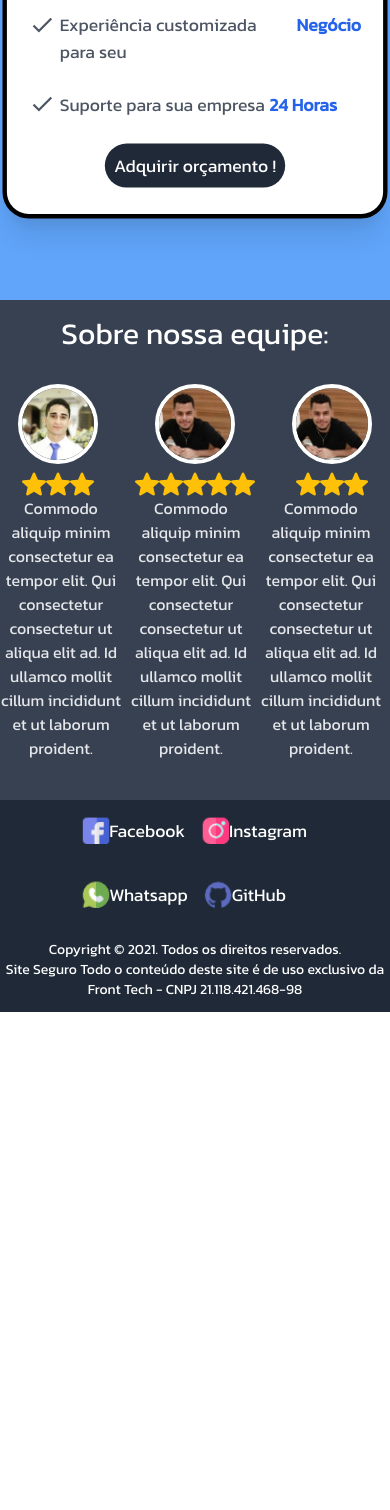
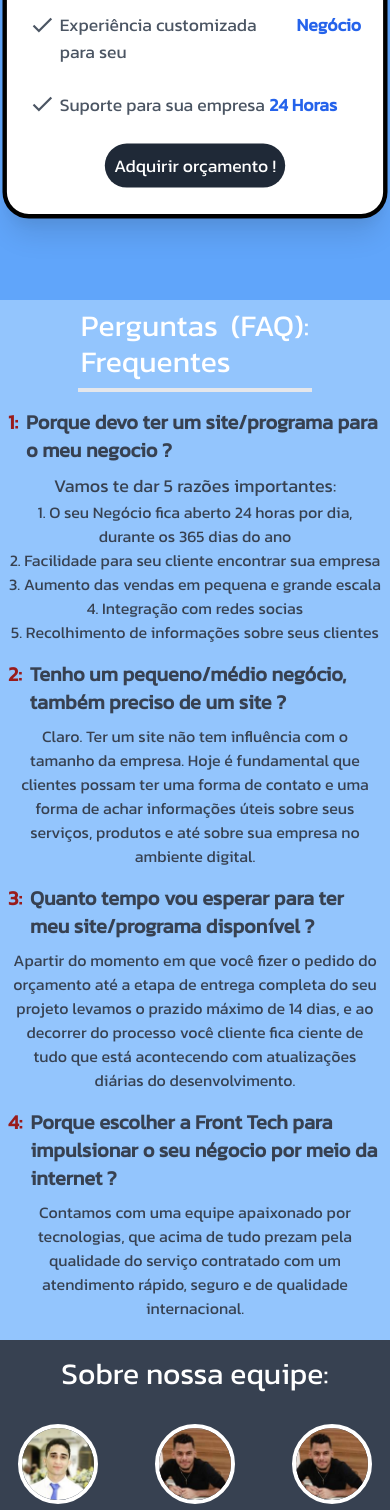
Before and after one commit to emanoel3578/portfolio-website, a Vue app: page / in a window 390 px wide. Shown: the part 3528-5038 px from the top of the page. Before the commit the page ends 4540 px from the top, so only its background shows below. Built offline with nearby package versions, Linux system fonts and the light colour scheme.

Commit message:
adicionado e finalizada  aba FAQ, tanto pc como mobile, sem futuras atualizações

```diff
--- a/src/App.vue
+++ b/src/App.vue
@@ -4,6 +4,7 @@
   <Servicos />
   <Projetos />
   <Planos />
+  <Faq />
   <Sobrenos />
   <Footer />
 </template>
@@ -16,6 +17,7 @@ import Projetos from './components/Projetos.vue'
 import Planos from './components/Planos.vue'
 import Sobrenos from './components/Sobrenos.vue'
 import Footer from './components/Footer.vue'
+import Faq from './components/Faq.vue'
 
 export default {
   name: 'App',
@@ -25,6 +27,7 @@ export default {
     Servicos,
     Projetos,
     Planos,
+    Faq,
     Sobrenos,
     Footer,
   }
--- /dev/null
+++ b/src/components/Faq.vue
@@ -0,0 +1,72 @@
+<template>
+    <div>
+        <div class="flex flex-col bg-blue-300 font-kanit">
+            <div class="flex w-3/5 justify-center mx-auto my-0 border-b-4 border-grey-200 mb-4">
+                <div class="flex p-2">
+                    <p class="text-3xl font-semibol font-kanit text-white">Perguntas Frequentes</p>
+                    <p class="text-white text-3xl font-semibol font-kanit text-white">(FAQ):</p>
+                </div>
+            </div>
+
+            <div class="md:w-4/5 mx-auto my-0 mb-5">
+                <div class="flex flex-col md:flex md:flex-row px-2 md:px-0 gap-4">
+                    <div class="flex flex-col w-full">
+                        <div class="flex justify-center">
+                            <p class="text-xl font-semibold text-red-800 pr-2">1:</p>
+                            <p class="text-xl font-semibold text-gray-700">Porque devo ter um site/programa para o meu negocio ?</p>
+                        </div>
+                        <div class="text-center pt-2">
+                            <p class="text-lg text-gray-700">Vamos te dar 5 razões importantes:</p>
+                            <div class="text-gray-700">
+                                <p class="">1. O seu Negócio fica aberto 24 horas por dia, durante os 365 dias do ano</p>
+                                <p class="">2. Facilidade para seu cliente encontrar sua empresa</p>
+                                <p class="">3. Aumento das vendas em pequena e grande escala</p>
+                                <p class="">4. Integração com redes socias</p>
+                                <p class="">5. Recolhimento de informações sobre seus clientes</p>
+                            </div>
+                            <p class=""></p>
+                        </div>
+                    </div>
+
+                    <div class="flex flex-col w-full">
+                        <div class="flex justify-center">
+                            <p class="text-xl font-semibold text-red-800 pr-2">2:</p>
+                            <p class="text-xl font-semibold text-gray-700">Tenho um pequeno/médio negócio, também preciso de um site ?</p>
+                        </div>
+                        <div class="text-center pt-2">
+                            <p class="text-gray-700">Claro. Ter um site não tem influência com o tamanho da empresa. Hoje é fundamental que clientes possam ter uma forma de contato e uma forma de achar informações úteis sobre seus serviços, produtos e até sobre sua empresa no ambiente digital.</p>
+                        </div>
+                    </div>
+
+                    <div class="flex flex-col w-full">
+                        <div class="flex justify-center">
+                            <p class="text-xl font-semibold text-red-800 pr-2">3:</p>
+                            <p class="text-xl font-semibold text-gray-700">Quanto tempo vou esperar para ter meu site/programa disponível ?</p>
+                        </div>
+                        <div class="text-center pt-2">
+                            <p class="text-gray-700">Apartir do momento em que você fizer o pedido do orçamento até a etapa de entrega completa do seu projeto levamos o prazido máximo de 14 dias, e ao decorrer do processo você cliente fica ciente de tudo que está acontecendo com atualizações diárias do desenvolvimento.</p>
+                        </div>
+                    </div>
+
+                    <div class="flex flex-col w-full">
+                        <div class="flex justify-center">
+                            <p class="text-xl font-semibold text-red-800 pr-2">4:</p>
+                            <p class="text-xl font-semibold text-gray-700">Porque escolher a Front Tech para impulsionar o seu négocio por meio da internet ?</p>
+                        </div>
+                        <div class="text-center pt-2">
+                            <p class="text-gray-700">Contamos com uma equipe apaixonado por tecnologias, que acima de tudo prezam pela qualidade do serviço contratado com um atendimento rápido, seguro e de qualidade internacional.</p>
+                        </div>
+                    </div>
+
+
+                </div>
+            </div>
+        </div>
+    </div>
+</template>
+
+<script>
+export default {
+    name:"Faq",
+}
+</script>
```
